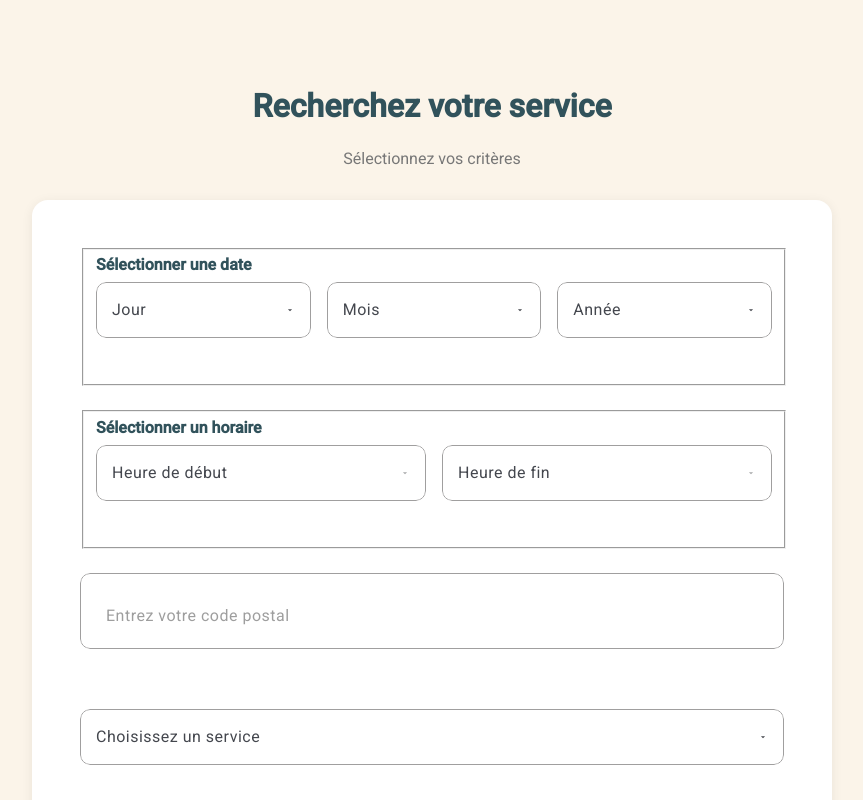
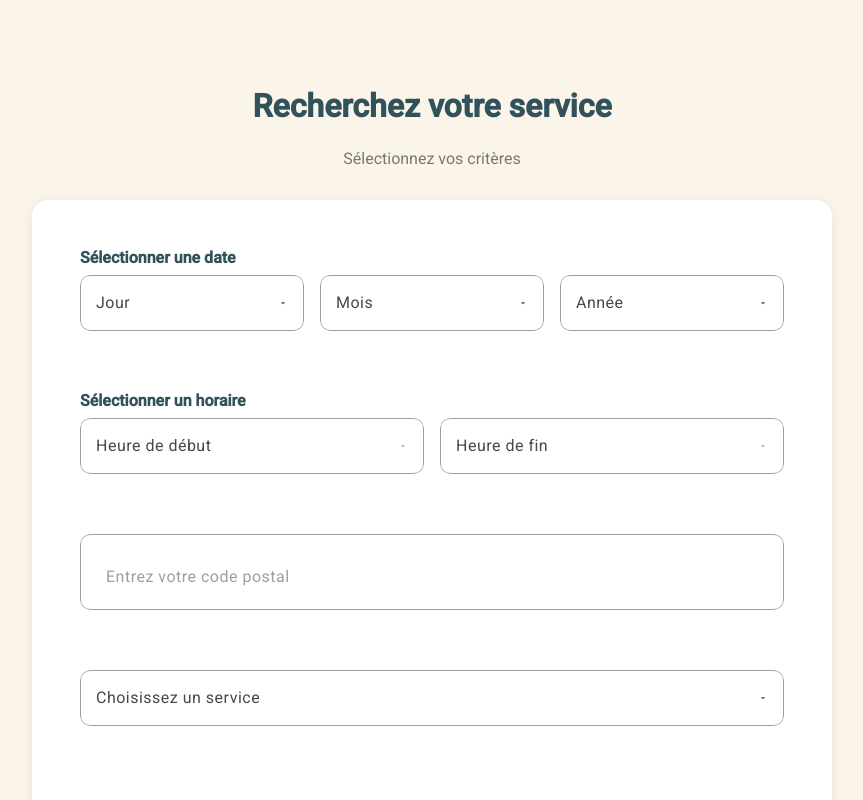
Before and after one commit to anna97490/vacances-tranquilles-front, an Angular app: page /service-search in a window 1280 px wide. Shown: the whole page, without its empty margins (208-1071 px from the left). Built offline with nearby package versions, Linux system fonts and the light colour scheme.

Commit message:
fix: improve service search form style

```diff
--- a/src/app/pages/service-search/service-search.component.html
+++ b/src/app/pages/service-search/service-search.component.html
@@ -4,8 +4,8 @@
     <p class="subtitle">Sélectionnez vos critères</p>
     <div class="form-card">
       <form #searchForm="ngForm" autocomplete="off" role="search" aria-label="Formulaire de recherche de services">
-        <fieldset class="form-section" aria-labelledby="date-label">
-          <label class="section-label" id="date-label" for="day-select">Sélectionner une date</label>
+        <fieldset class="form-section">
+          <legend class="section-label">Sélectionner une date</legend>
           <div class="date-row">
             <mat-form-field appearance="outline">
               <mat-select id="day-select" placeholder="Jour" [(ngModel)]="selectedDay" name="day" required #dayCtrl="ngModel" (selectionChange)="onDayChange()"
@@ -36,8 +36,8 @@
             <mat-error>La date sélectionnée ne peut pas être dans le passé</mat-error>
           </div>
         </fieldset>
-        <fieldset class="form-section" aria-labelledby="time-label">
-          <label class="section-label" id="time-label" for="start-hour-select">Sélectionner un horaire</label>
+        <fieldset class="form-section">
+          <legend class="section-label">Sélectionner un horaire</legend>
           <div class="hour-row">
             <mat-form-field appearance="outline">
               <mat-select id="start-hour-select" placeholder="Heure de début" [(ngModel)]="selectedStartHour" name="startHour" [disabled]="!selectedDay || !selectedMonth || !selectedYear" #startHourCtrl="ngModel" (selectionChange)="onStartHourChange()"
@@ -79,14 +79,13 @@
         </div>
         <div class="button-zone">
           <button mat-raised-button color="primary" class="main-action-btn" [disabled]="!isFormValid() || isLoading" (click)="findProviders()"
-                  [attr.aria-label]="isLoading ? 'Recherche en cours...' : 'Lancer la recherche de prestataires'"
-                  [attr.aria-describedby]="!isFormValid() ? 'form-incomplete-message' : ''">
+                  [attr.aria-label]="isLoading ? 'Recherche en cours...' : 'Lancer la recherche de prestataires'">
             <span *ngIf="!isLoading">Voir les prestataires disponibles</span>
             <span *ngIf="isLoading">Recherche en cours...</span>
           </button>
-          <div id="form-incomplete-message" class="sr-only" *ngIf="!isFormValid()">
-            Veuillez remplir tous les champs obligatoires pour lancer la recherche
-          </div>
+        </div>
+        <div class="form-error-message" *ngIf="!isFormValid()">
+          Veuillez remplir tous les champs obligatoires pour lancer la recherche
         </div>
       </form>
     </div>
--- a/src/app/pages/service-search/service-search.component.scss
+++ b/src/app/pages/service-search/service-search.component.scss
@@ -99,6 +99,19 @@ button {
 
 .form-section {
   margin-bottom: 1.5rem;
+  border: none;
+  padding: 0;
+  margin: 0 0 1.5rem 0;
+}
+
+.form-section legend {
+  font-weight: 600;
+  color: var(--text-color);
+  margin-bottom: 0.5rem;
+  display: block;
+  padding: 0;
+  border: none;
+  font-size: inherit;
 }
 
 .section-label {
@@ -197,11 +210,16 @@ button {
 .date-error {
   margin-top: 0.5rem;
   padding: 0.75rem;
-  border: 1px solid #f44336;
+}
+
+.form-error-message {
+  color: #d32f2f;
+  font-size: 0.875rem;
+  text-align: center;
+  margin-top: 1rem;
+  padding: 0.5rem;
   border-radius: 4px;
-  color: #d32f2f;
-  font-weight: 500;
-  text-align: center;
+  border: 1px solid #ffcdd2;
 }
 
 .date-error mat-error {
```
